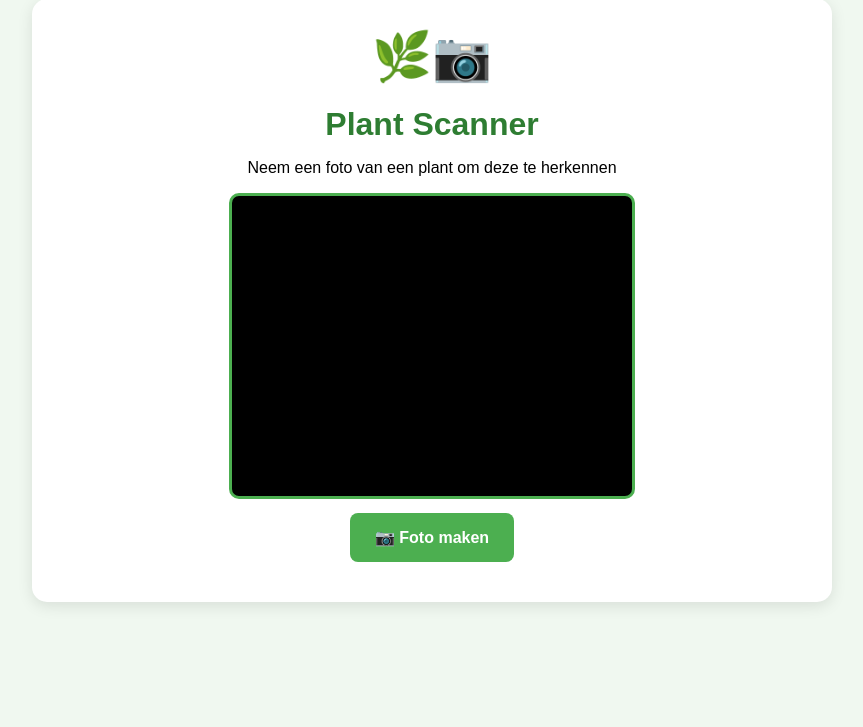
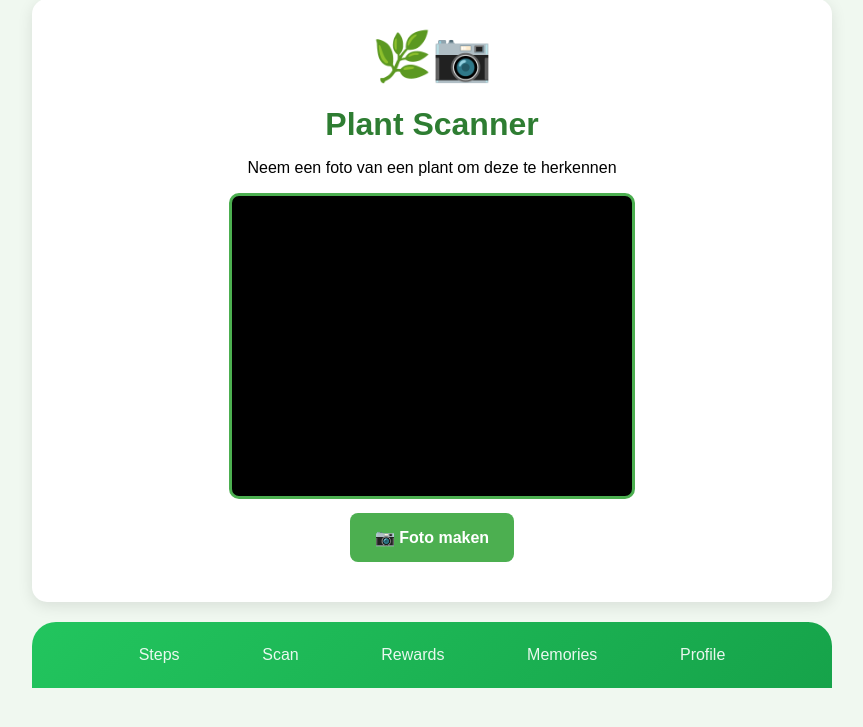
Before and after one commit to Milan-Kurpershoek/BlossomStep, a PHP site: page /scan.html in a window 1280 px wide. Shown: the part 21-748 px from the top of the page, without its empty margins (208-1071 px from the left). Run offline with PHP 8.4, Linux system fonts and the light colour scheme.

Commit message:
Fix after merge

```diff
--- a/pages/memories.php
+++ b/pages/memories.php
@@ -194,7 +194,7 @@ $memoryPoints = [
         <a href="scan.html">Scan</a>
         <a href="rewards.html">Rewards</a>
         <a href="memories.php">Memories</a>
-        <a href="">Profile</a>
+        <a href="profile.html">Profile</a>
     </footer>
 </div>
 
--- a/pages/scan.html
+++ b/pages/scan.html
@@ -39,6 +39,13 @@
     <div id="result" class="hidden"></div>
 
 </div>
+<footer class="links">
+    <a href="index.html">Steps</a>
+    <a href="scan.html">Scan</a>
+    <a href="rewards.html">Rewards</a>
+    <a href="memories.php">Memories</a>
+    <a href="profile.html">Profile</a>
+</footer>
 
 <script>
     const video = document.getElementById('cameraView');
```
